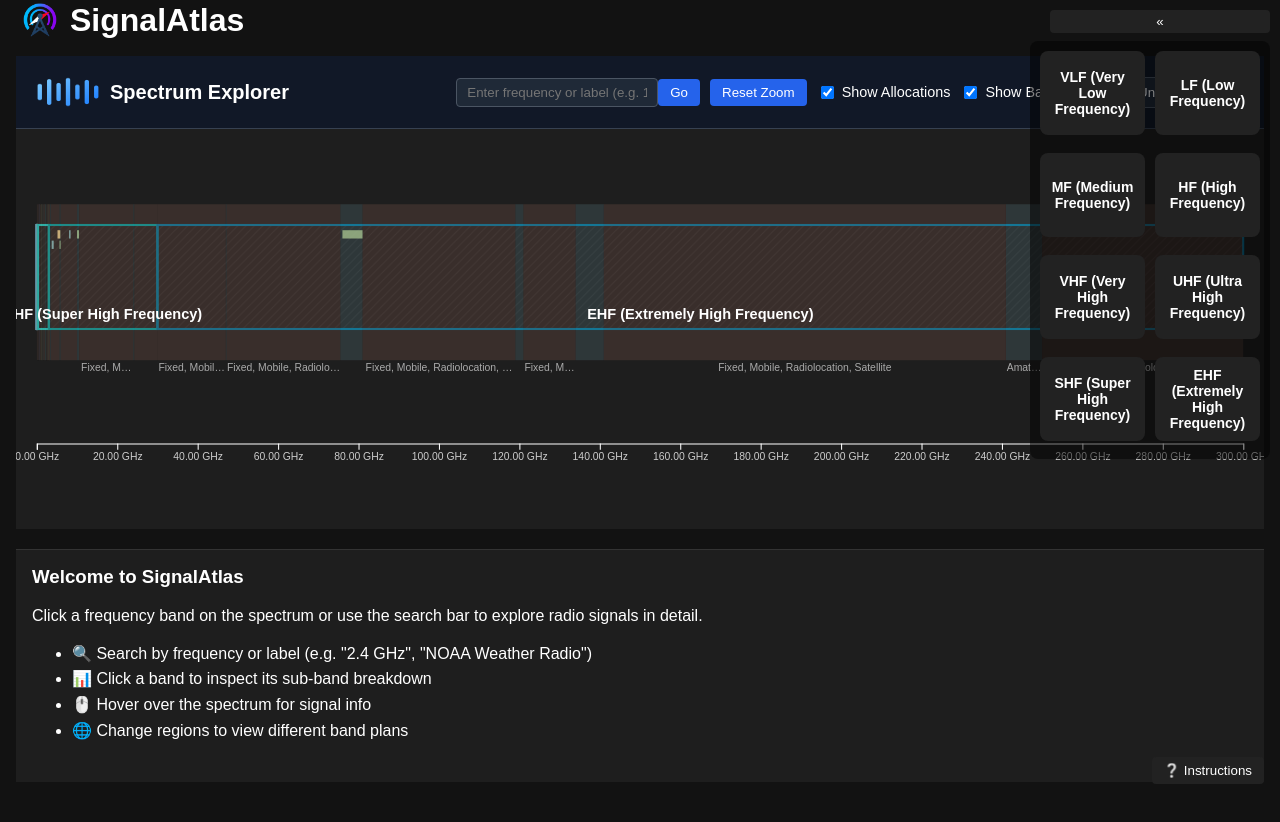
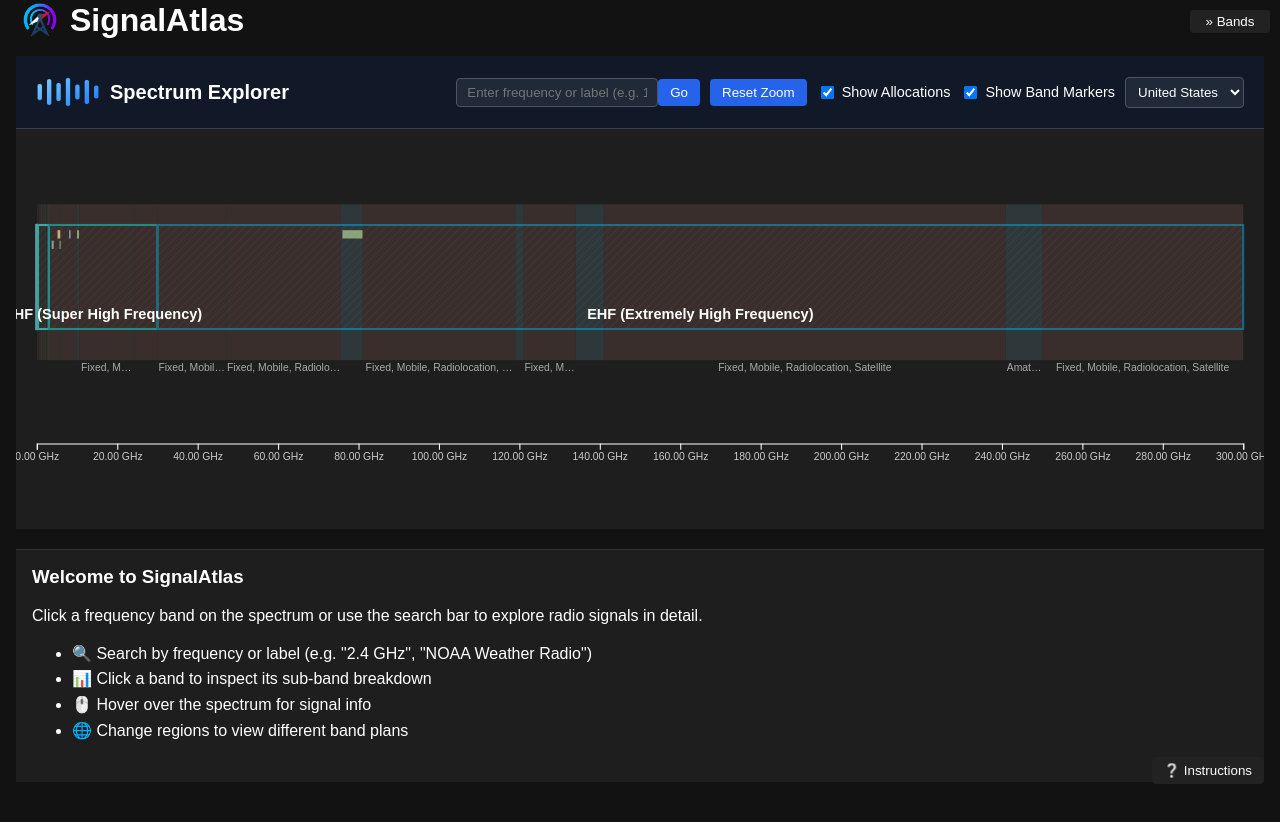
Before and after one commit to Imagineer7/SignalAtlas, a React (Create React App) app: page / in a window 1280 px wide. Shown: the top 822 px of the page. Built offline with nearby package versions, Linux system fonts and the light colour scheme.

Commit message:
Fixed Quick Band Zooming buttons always open on load

```diff
--- a/src/components/SpectrumLayout.js
+++ b/src/components/SpectrumLayout.js
@@ -85,16 +85,24 @@ const SpectrumLayout = ({
             borderRadius: '4px',
             cursor: 'pointer',
             marginBottom: '8px',
+            display: 'flex',
+            alignItems: 'center',
+            gap: '4px',
+            minWidth: '80px', // Ensures enough space for the label
+            justifyContent: 'center',
           }}
         >
-          {sidebarOpen ? '«' : '»'}
+          <span>{sidebarOpen ? '« Close' : '» Bands'}</span>
         </button>
 
         {sidebarOpen && (
           <div className="buttons-container-wrapper">
             <div className="buttons-container">
               {bands.slice(0, 8).map((band, i) => (
-                <button key={i} className="band-button" onClick={() => zoomToBand(band)}>
+                <button key={i} className="band-button" onClick={() => {
+                  zoomToBand(band);
+                  setSidebarOpen(false); // Auto-close
+                }}>
                   {band.name || band.label}
                 </button>
               ))}
--- a/src/components/SpectrumView.js
+++ b/src/components/SpectrumView.js
@@ -40,7 +40,7 @@ const SpectrumView = () => {
   const [showAllocations, setShowAllocations] = useState(true);
   const [showBands, setShowBands] = useState(true);
   const [region, setRegion] = useState('US');
-  const [sidebarOpen, setSidebarOpen] = useState(true);
+  const [sidebarOpen, setSidebarOpen] = useState(false);
   const [freqInput, setFreqInput] = useState('');
   const [selectedBand, setSelectedBand] = useState(null);
   const [instructionsOpen, setInstructionsOpen] = useState(false);
```
